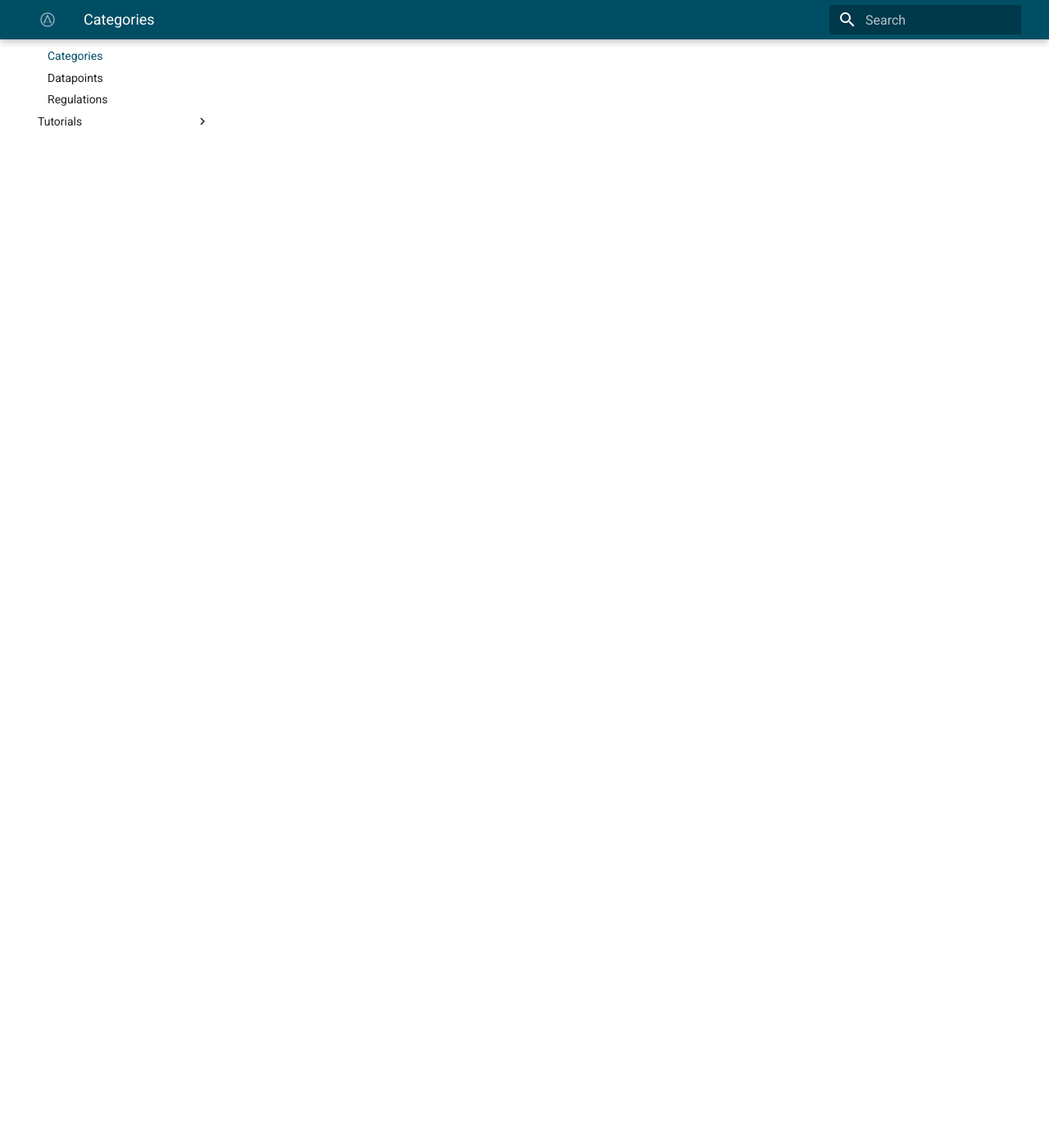
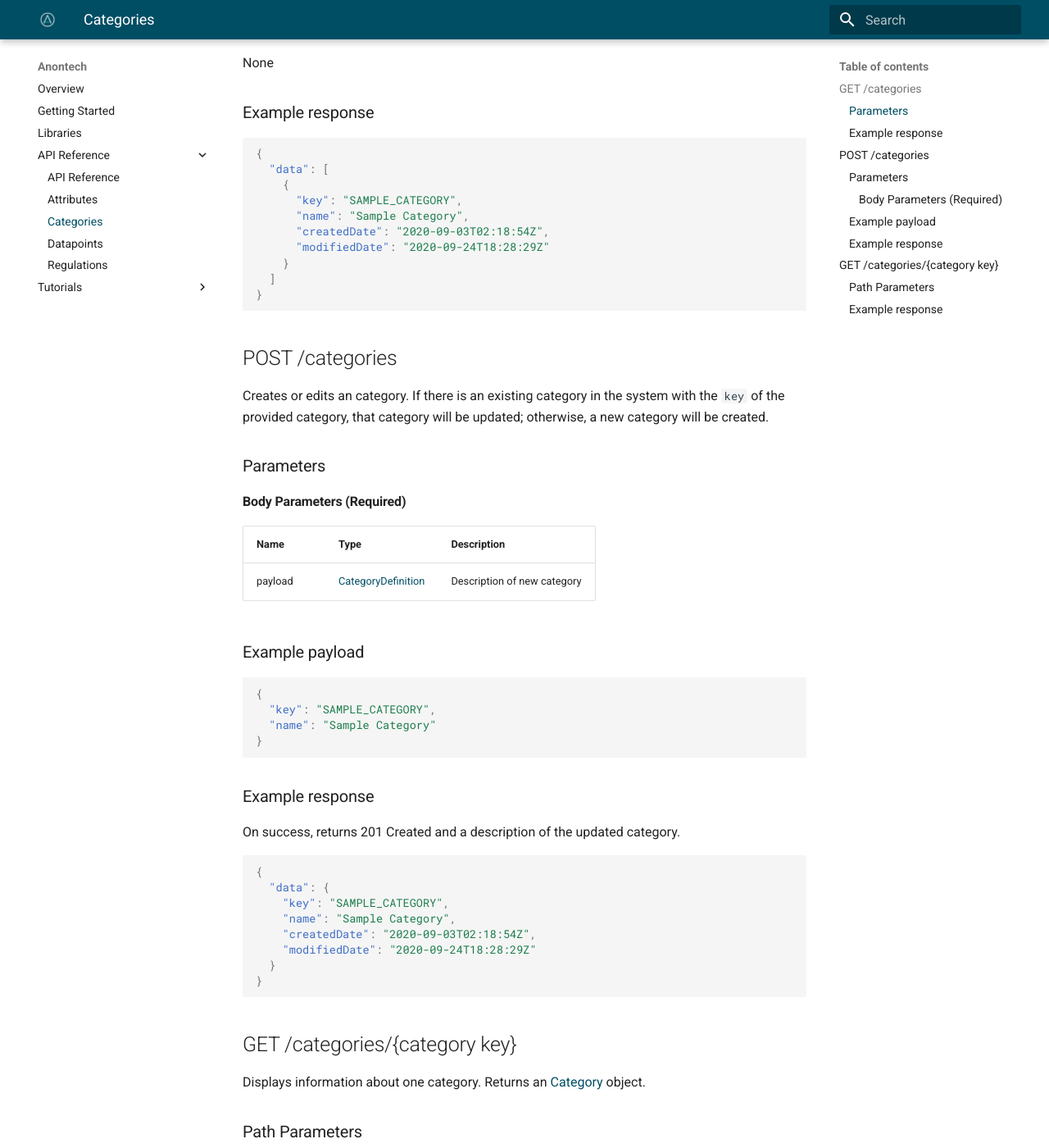
Before and after one commit to anontechnology/documentation, an MkDocs documentation site: the page built from docs/API Reference/categories.md, in a window 1280 px wide and 1400 px high, scrolled down 270 px. Shown: the whole window at 82% size. Built offline with MkDocs 1.6.1 and Material for MkDocs 9.7.7, drawn with Linux system fonts in a browser that asks for light colours; before the commit the page ends 900 px from its top, so only the background shows below that; some of the changed text lies outside the part shown.

Commit message:
categories api

````diff
--- a/docs/API Reference/categories.md
+++ b/docs/API Reference/categories.md
@@ -1 +1,74 @@
 # Categories
+
+## GET /categories
+Retrieves data for all categories in the system. Returns a list of [Category](#somewhere) objects.
+
+### Parameters
+None
+
+### Example response
+```json
+{
+  "data": [
+    {
+      "key": "SAMPLE_CATEGORY",
+      "name": "Sample Category",
+      "createdDate": "2020-09-03T02:18:54Z",
+      "modifiedDate": "2020-09-24T18:28:29Z"
+    }
+  ]
+}
+```
+
+## POST /categories
+Creates or edits an category. If there is an existing category in the system with the `key` of the provided category, that category will be updated; otherwise, a new category will be created.
+
+### Parameters
+
+#### Body Parameters (Required)
+|Name            |Type                           |Description                  |
+|----------------|-------------------------------|-----------------------------|
+|payload         |[CategoryDefinition](#somewhere)        |Description of new category |
+
+### Example payload
+
+```json
+{
+  "key": "SAMPLE_CATEGORY",
+  "name": "Sample Category"
+}
+```
+
+### Example response
+On success, returns 201 Created and a description of the updated category.
+
+```json
+{
+  "data": {
+    "key": "SAMPLE_CATEGORY",
+    "name": "Sample Category",
+    "createdDate": "2020-09-03T02:18:54Z",
+    "modifiedDate": "2020-09-24T18:28:29Z"
+  }
+}
+```
+
+## GET /categories/{category key}
+Displays information about one category. Returns an [Category](#somewhere) object.
+
+### Path Parameters
+|Name            |Type                           |Description                  |
+|----------------|-------------------------------|-----------------------------|
+|Category key|String                         |Key of the category to describe        |
+
+### Example response
+```json
+{
+  "data" : {
+    "key": "SAMPLE_CATEGORY",
+    "name": "Sample Category",
+    "createdDate": "2020-09-03T02:18:54Z",
+    "modifiedDate": "2020-09-24T18:28:29Z",
+  }
+}
+```
````
Also changed, not shown: docs/API Reference/api-endpoints.md (+4 -15 lines), docs/API Reference/attributes.md (+41 -35 lines).
